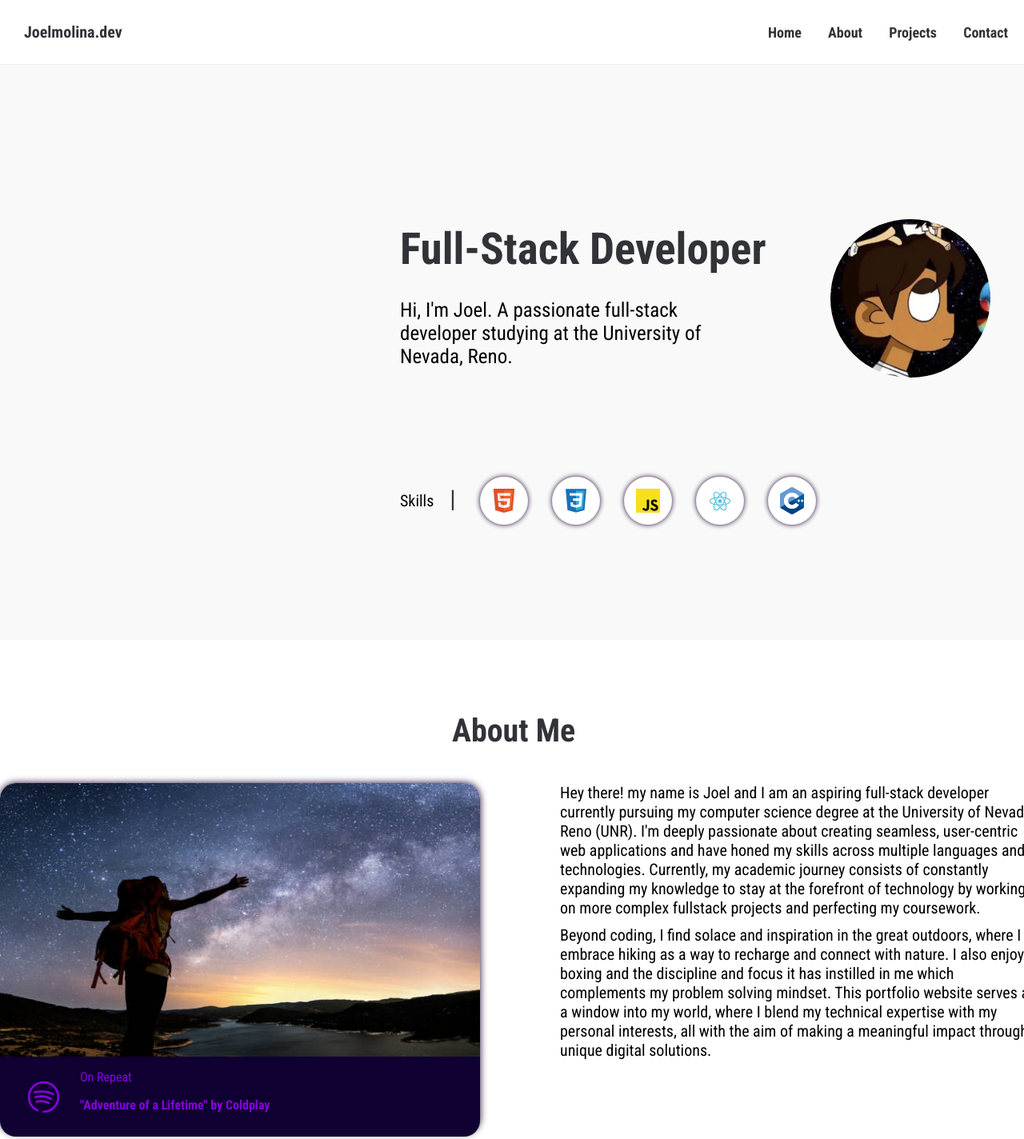
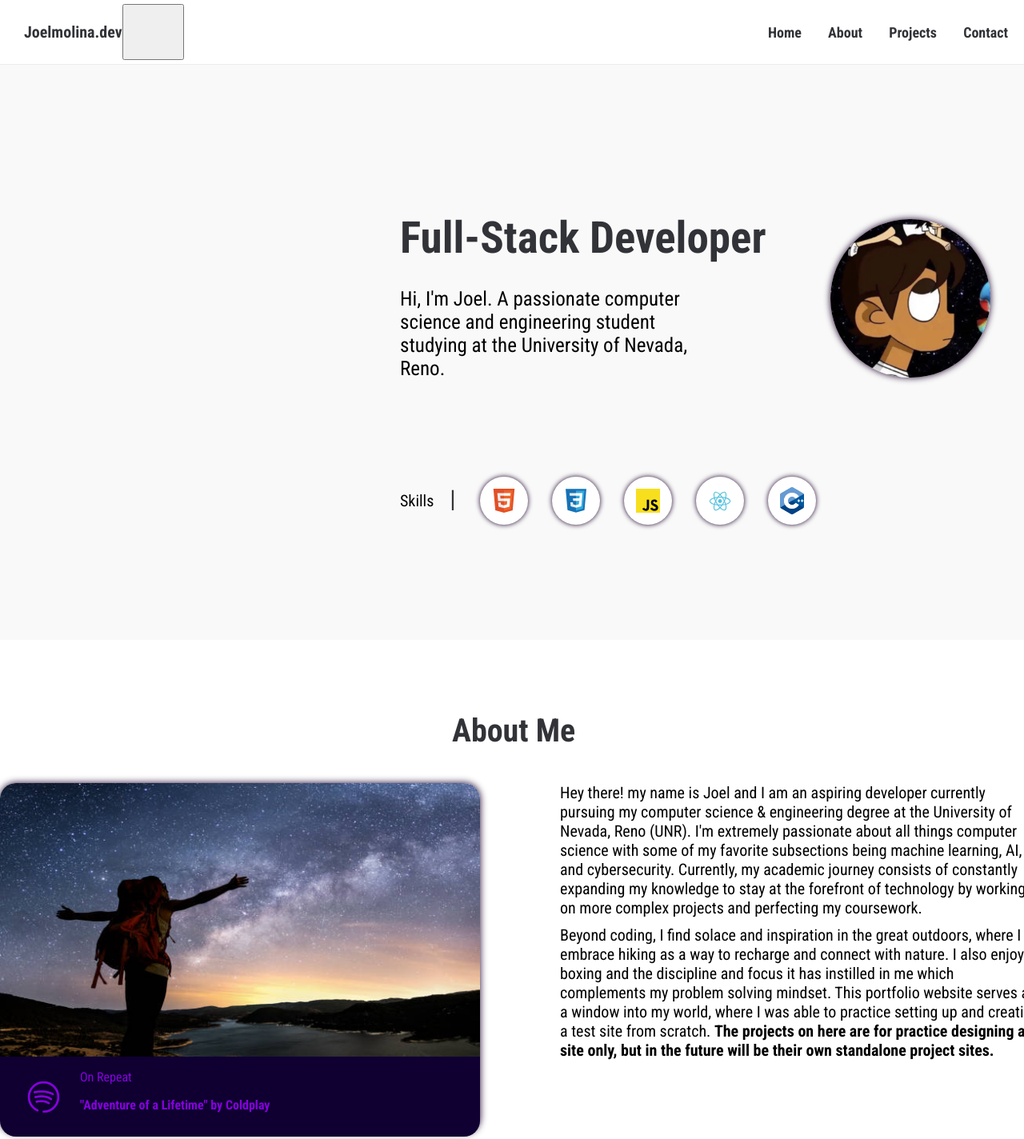
Before and after one commit to joel-molina/Portfolio-Website, a plain HTML site: page index.html in a window 1280 px wide. Shown: the top 1424 px of the page at 80% size. Drawn offline with Linux system fonts and the light colour scheme.

Commit message:
edited Bio

```diff
--- a/index.html
+++ b/index.html
@@ -19,6 +19,15 @@
 		<nav class="header">
 			<div class="logo">
 				<a class="logo-color" href="#home">Joelmolina.dev</a>
+				<button class="mode-toggle" aria-label="toggle dark mode">
+					<svg
+						width="100%"
+						xmlns="http://www.w3.org/2000/svg"
+						viewBox="0 0 496 496">
+
+
+					</svg>
+				</button>
 			</div>
 
 
@@ -38,12 +47,11 @@
 							Full-Stack Developer
 						</div>
 						<div class="subtitle-container">
-							Hi, I&#39;m Joel. A passionate full-stack
-							developer studying at the University of Nevada, Reno.
+							Hi, I&#39;m Joel. A passionate computer science and engineering student studying at the University of Nevada, Reno.
 						</div>
 					</div>
 					<div class="image-container">
-						<img src="images/IMG_1465.png">
+						<img class="pfp" src="images/IMG_1465.png">
 					</div>
 				</div>
 
@@ -97,18 +105,17 @@
 				</div>
 				<div class="description">
 					<p class="body">
-						Hey there! my name is Joel and I am an aspiring full-stack developer
-						currently pursuing my computer science degree at the University of Nevada, Reno (UNR).
-						I'm deeply passionate about creating seamless, user-centric web applications and
-						have honed my skills across multiple languages and technologies.
+						Hey there! my name is Joel and I am an aspiring developer
+						currently pursuing my computer science & engineering degree at the University of Nevada, Reno (UNR).
+						I'm extremely passionate about all things computer science with some of my favorite subsections being machine learning, AI, and cybersecurity.
 						Currently, my academic journey consists of constantly expanding my knowledge to stay at the forefront of technology
-						by working on more complex fullstack projects and perfecting my coursework.
+						by working on more complex projects and perfecting my coursework.
 					</p>
 					<p class="body">
 						Beyond coding, I find solace and inspiration in the great outdoors, where I embrace hiking as a way to recharge and connect with nature.
 						I also enjoy boxing and the discipline and focus it has instilled in me which complements my problem solving mindset.
-						This portfolio website serves as a window into my world, where I blend my
-						technical expertise with my personal interests, all with the aim of making a meaningful impact through unique digital solutions.
+						This portfolio website serves as a window into my world, where I was able to practice setting up and creating a test site from
+						scratch. <b>The projects on here are for practice designing a site only, but in the future will be their own standalone project sites.</b>
 					</p>
 				</div>
 			</div>
--- a/styles/home.css
+++ b/styles/home.css
@@ -87,3 +87,8 @@
   margin-bottom: 35px;
   color: rgb(50, 51, 56);
 }
+
+.pfp
+{
+  box-shadow: 0px 0px 8px rgb(30, 0, 43);
+}
```
